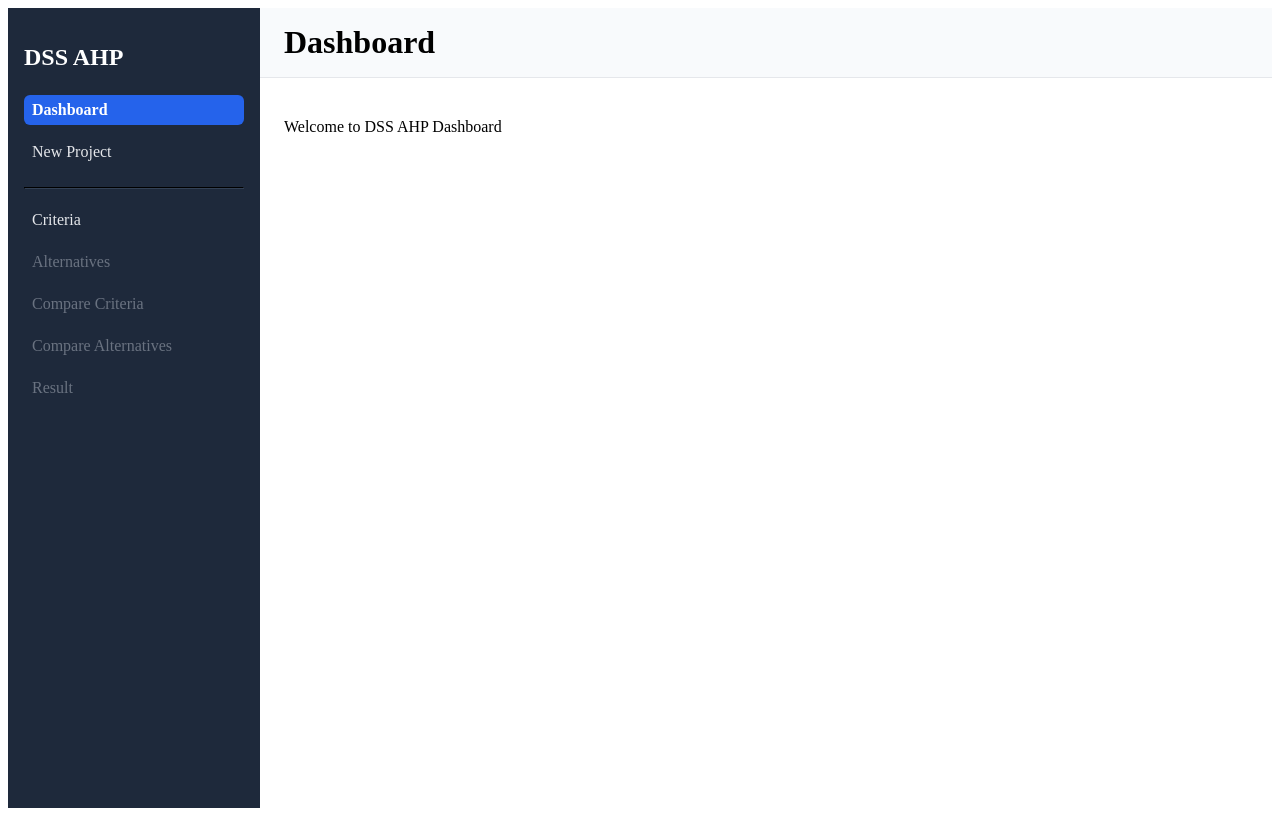
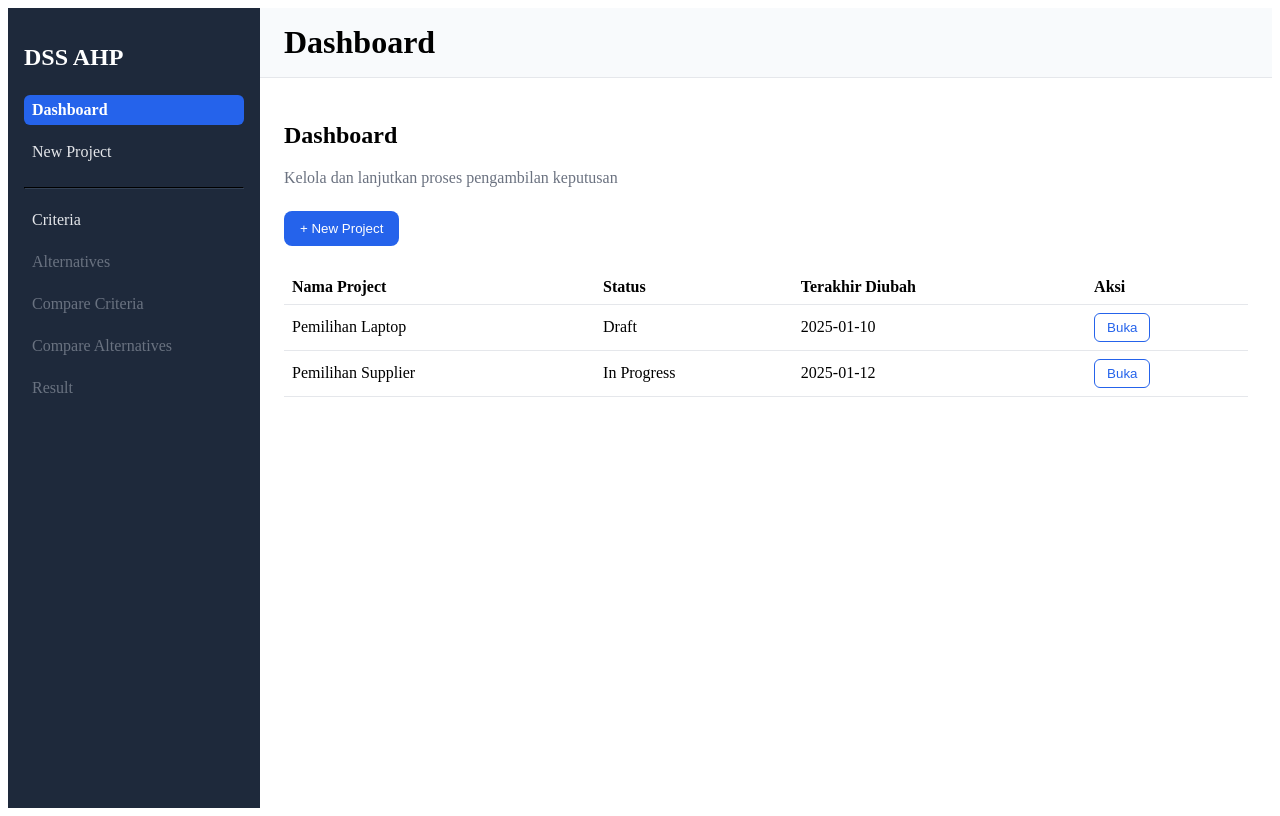
Before and after one commit to arzaidalbani14/DSS-AHP, a React (Vite) app: page /dashboard in a window 1280 px wide. Built offline with nearby package versions, Linux system fonts and the light colour scheme.

Commit message:
feat: implement dashboard with project list and empty state

```diff
--- a/src/pages/Dashboard/Dashboard.jsx
+++ b/src/pages/Dashboard/Dashboard.jsx
@@ -1,12 +1,147 @@
-import React from "react";
+import React, { useState } from "react";
+import { useNavigate } from "react-router-dom";
 import MainLayout from "../../components/layout/MainLayout";
 
 function Dashboard() {
+  const navigate = useNavigate();
+
+  // ===== MOCK DATA (sementara, tanpa backend) =====
+  const [projects] = useState([
+    {
+      id: "1",
+      name: "Pemilihan Laptop",
+      status: "draft",
+      updatedAt: "2025-01-10",
+    },
+    {
+      id: "2",
+      name: "Pemilihan Supplier",
+      status: "progress",
+      updatedAt: "2025-01-12",
+    },
+  ]);
+
+  const renderStatus = (status) => {
+    switch (status) {
+      case "draft":
+        return "Draft";
+      case "progress":
+        return "In Progress";
+      case "ready":
+        return "Ready";
+      default:
+        return "-";
+    }
+  };
+
   return (
     <MainLayout title="Dashboard">
-      <p>Welcome to DSS AHP Dashboard</p>
+      {/* ===== HEADER ===== */}
+      <div style={{ marginBottom: "24px" }}>
+        <h2>Dashboard</h2>
+        <p style={{ color: "#6b7280" }}>
+          Kelola dan lanjutkan proses pengambilan keputusan
+        </p>
+      </div>
+
+      {/* ===== PRIMARY ACTION ===== */}
+      <div style={{ marginBottom: "24px" }}>
+        <button
+          onClick={() => navigate("/project/new")}
+          style={{
+            padding: "10px 16px",
+            borderRadius: "8px",
+            border: "none",
+            background: "#2563eb",
+            color: "#fff",
+            cursor: "pointer",
+          }}
+        >
+          + New Project
+        </button>
+      </div>
+
+      {/* ===== PROJECT LIST / EMPTY STATE ===== */}
+      {projects.length === 0 ? (
+        <div
+          style={{
+            padding: "32px",
+            border: "1px dashed #d1d5db",
+            borderRadius: "8px",
+            textAlign: "center",
+            color: "#6b7280",
+          }}
+        >
+          <p>Belum ada project keputusan.</p>
+          <button
+            onClick={() => navigate("/project/new")}
+            style={{
+              marginTop: "16px",
+              padding: "10px 16px",
+              borderRadius: "8px",
+              border: "none",
+              background: "#2563eb",
+              color: "#fff",
+              cursor: "pointer",
+            }}
+          >
+            Buat Project Baru
+          </button>
+        </div>
+      ) : (
+        <table
+          style={{
+            width: "100%",
+            borderCollapse: "collapse",
+          }}
+        >
+          <thead>
+            <tr>
+              <th style={th}>Nama Project</th>
+              <th style={th}>Status</th>
+              <th style={th}>Terakhir Diubah</th>
+              <th style={th}>Aksi</th>
+            </tr>
+          </thead>
+          <tbody>
+            {projects.map((project) => (
+              <tr key={project.id}>
+                <td style={td}>{project.name}</td>
+                <td style={td}>{renderStatus(project.status)}</td>
+                <td style={td}>{project.updatedAt}</td>
+                <td style={td}>
+                  <button
+                    onClick={() => navigate(`/project/${project.id}`)}
+                    style={{
+                      padding: "6px 12px",
+                      borderRadius: "6px",
+                      border: "1px solid #2563eb",
+                      background: "transparent",
+                      color: "#2563eb",
+                      cursor: "pointer",
+                    }}
+                  >
+                    Buka
+                  </button>
+                </td>
+              </tr>
+            ))}
+          </tbody>
+        </table>
+      )}
     </MainLayout>
   );
 }
 
+const th = {
+  textAlign: "left",
+  padding: "8px",
+  borderBottom: "1px solid #e5e7eb",
+};
+
+const td = {
+  padding: "8px",
+  borderBottom: "1px solid #e5e7eb",
+};
+
 export default Dashboard;
```
